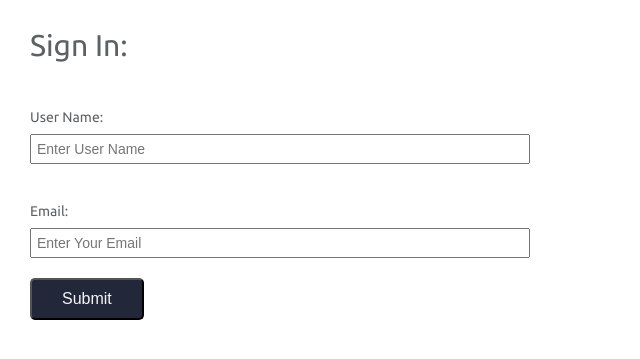
After one commit to bloominstituteoftechnology/Sprint-Challenge--Advanced-CSS, a PHP site: page /SignIn.html in a window 1280 px wide. The commit adds this page. Shown: the top 359 px of the page, without its empty margins (0-640 px from the left). Run offline with PHP 8.4, Linux system fonts and the light colour scheme.

Commit message:
Added sign in page as stretch goal

```diff
--- /dev/null
+++ b/SignIn.html
@@ -0,0 +1,39 @@
+<!DOCTYPE html>
+
+<html lang="en">
+  <head>
+    <meta charset="utf-8" />
+    <meta name="viewport" content="width=device-width, initial-scale=1" />
+
+    <title>SpaceWalkers</title>
+
+    <link
+      href="https://fonts.googleapis.com/css?family=Russo+One|Ubuntu"
+      rel="stylesheet"
+    />
+    <link
+      rel="stylesheet"
+      href="https://cdnjs.cloudflare.com/ajax/libs/animate.css/3.7.0/animate.min.css"
+    />
+
+    <link href="css/index.css" rel="stylesheet" />
+  </head>
+
+  <body>
+    <form class="sign-in">
+      <legend>Sign In:</legend>
+
+      <label>
+        User Name: <br />
+        <input type="text" placeholder="Enter User Name" />
+      </label>
+
+      <label>
+        Email: <br />
+        <input type="email" placeholder="Enter Your Email" />
+      </label>
+
+      <button>Submit</button>
+    </form>
+  </body>
+</html>
--- a/css/index.css
+++ b/css/index.css
@@ -173,6 +173,8 @@ p {
 .nav-container h1 {
   font-size: 3.2rem;
   margin: 1rem 0;
+  animation-duration: 2.5s;
+  animation-delay: 0.5s;
 }
 @media (max-width: 500px) {
   .nav-container {
@@ -321,3 +323,35 @@ footer {
   height: auto;
   border-radius: 20px;
 }
+.sign-in {
+  margin: 30px;
+}
+.sign-in legend {
+  font-size: 3rem;
+  margin-bottom: 30px;
+}
+.sign-in label {
+  display: flex;
+  flex-direction: column;
+  padding: 20px 0;
+  font-size: 1.4rem;
+}
+.sign-in input {
+  padding: 5px;
+  width: 500px;
+  font-size: 1.4rem;
+  margin-top: 10px;
+}
+button {
+  padding: 10px 30px;
+  font-size: 1.6rem;
+  background-color: #22283a;
+  color: #f6f6f6;
+  -webkit-border-radius: 5px;
+  -moz-border-radius: 5px;
+  border-radius: 5px;
+}
+button:hover {
+  color: #22283a;
+  background-color: #f6f6f6;
+}
--- /dev/null
+++ b/less/SignIn.less
@@ -0,0 +1,31 @@
+.sign-in {
+  margin: 30px;
+  legend {
+    font-size: 3rem;
+    margin-bottom: 30px;
+  }
+  label {
+    display: flex;
+    flex-direction: column;
+    padding: 20px 0;
+    font-size: 1.4rem;
+  }
+  input {
+    padding: 5px;
+    width: 500px;
+    font-size: 1.4rem;
+    margin-top: 10px;
+  }
+}
+button {
+  padding: 10px 30px;
+  font-size: 1.6rem;
+  background-color: @btn-bg-color;
+  color: @wild-sand;
+  #mixins.border-radius(5px);
+
+  &:hover {
+    color: @btn-bg-color;
+    background-color: @wild-sand;
+  }
+}
--- a/less/index.less
+++ b/less/index.less
@@ -11,3 +11,5 @@
 @import "navigation";
 @import "footer";
 @import "home-page";
+
+@import "SignIn.less";
--- a/less/mixins.less
+++ b/less/mixins.less
@@ -18,4 +18,8 @@
     padding: 7px 20px;
     font-size: 14px;
   }
+  .animation(@duration, @delay) {
+    animation-duration: @duration;
+    animation-delay: @delay;
+  }
 }
--- a/less/navigation.less
+++ b/less/navigation.less
@@ -6,6 +6,7 @@
   h1 {
     font-size: 3.2rem;
     margin: 1rem 0;
+    #mixins.animation(2.5s, 0.5s);
   }
 
   #mixins.layout(space-between, center);
```
Also changed, not shown: index.html (+6 -2 lines).
